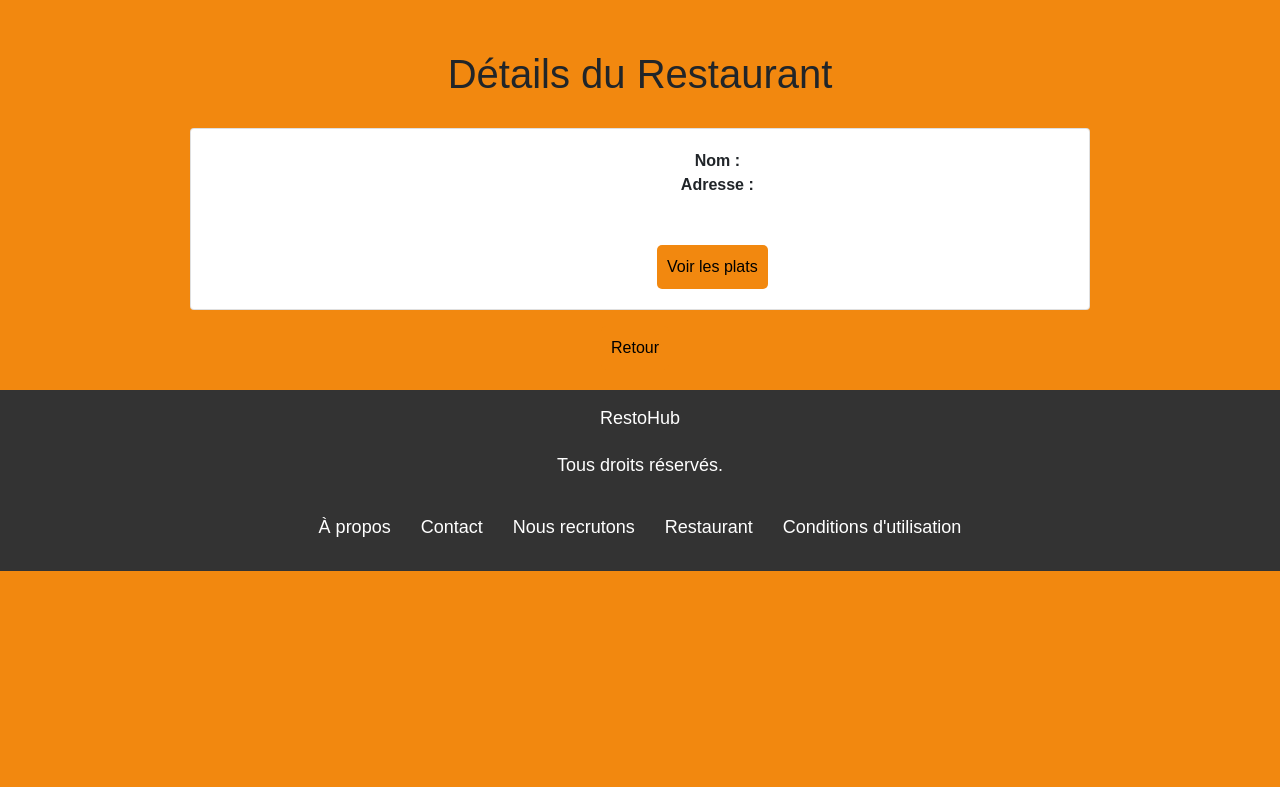
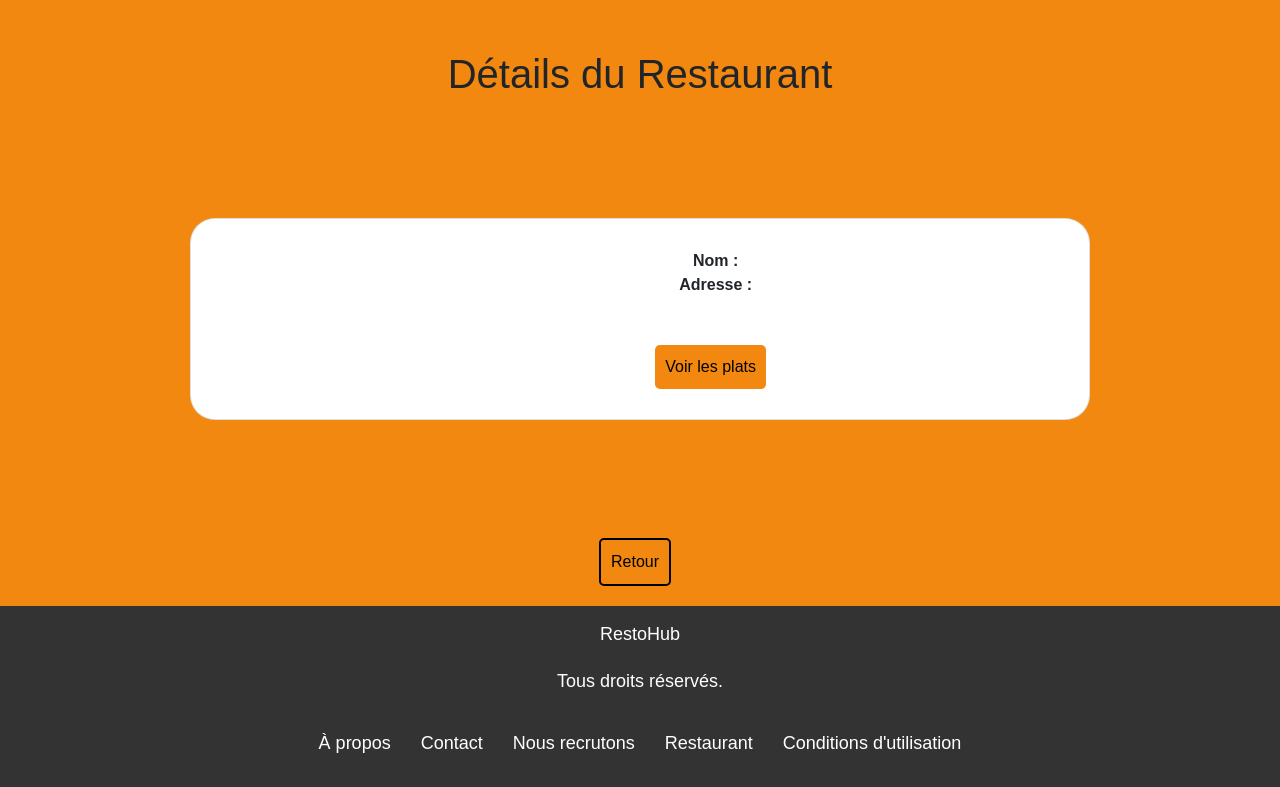
Before and after one commit to Xoriax/Challenge-Web-Efrei, a PHP site: page /index.php?page=restaurant_details in a window 1280 px wide. Shown: the part 100-887 px from the top of the page. Before the commit the page ends 671 px from the top, so only its background shows below. Run offline with PHP 8.4, Linux system fonts and the light colour scheme; tables that the repository leaves empty hold one stand-in row (values such as "Sample post"); some libraries are stand-ins or nearby versions.

Commit message:
Add files via upload

```diff
--- a/Challenge_Web_Project/asset/style.css
+++ b/Challenge_Web_Project/asset/style.css
@@ -145,12 +145,23 @@
     margin-bottom: 30px;
 }
 
+.card-container {
+    height: 50vh;
+    padding: 90px;
+}
+
 .custom-card {
     max-width: 900px;
+    border-radius: 25px;
     margin: auto;
+    padding: 10px;
 }
 
-.buttonDR {
+.imgDR {
+    border-radius: 25px;
+}
+
+.buttonDR, .buttonDRBack {
     display: inline-block;
     padding: 10px 10px;
     text-align: center;
@@ -162,7 +173,11 @@
     margin-right: 10px;
 }
 
-.buttonDR:hover {
+.buttonDRBack{
+    border: black solid 2px;
+}
+
+.buttonDR:hover, .buttonDRBack:hover {
     background-color: black;
     color: white;
     text-decoration: none;
--- a/Challenge_Web_Project/vue/restaurant_details.php
+++ b/Challenge_Web_Project/vue/restaurant_details.php
@@ -4,11 +4,13 @@
 
     <h1 class="h1DR">Détails du Restaurant</h1>
 
+    <div class="card-container">
         <div class="card custom-card mb-3 mx-auto">
             <div class="row g-0">
                 <div class="col-md-4">
                     <?php if (!empty($restaurant['image'])): ?>
-                    <img src="<?php echo $restaurant['image']; ?>" alt="<?php echo $restaurant['name']; ?>"><br>
+                        <img class="imgDR" src="<?php echo $restaurant['image']; ?>"
+                            alt="<?php echo $restaurant['name']; ?>"><br>
                     <?php endif; ?>
                 </div>
                 <div class="col-md-6 text-center">
@@ -22,9 +24,10 @@
                 </div>
             </div>
         </div>
+    </div>
 
     <div class="button-containerDR">
-        <a href="javascript:history.go(-1)" class="buttonDR">Retour</a>
+        <a href="javascript:history.go(-1)" class="buttonDRBack">Retour</a>
     </div>
 
     <?php
```
Lines whose indentation alone changed are shown as unchanged.
